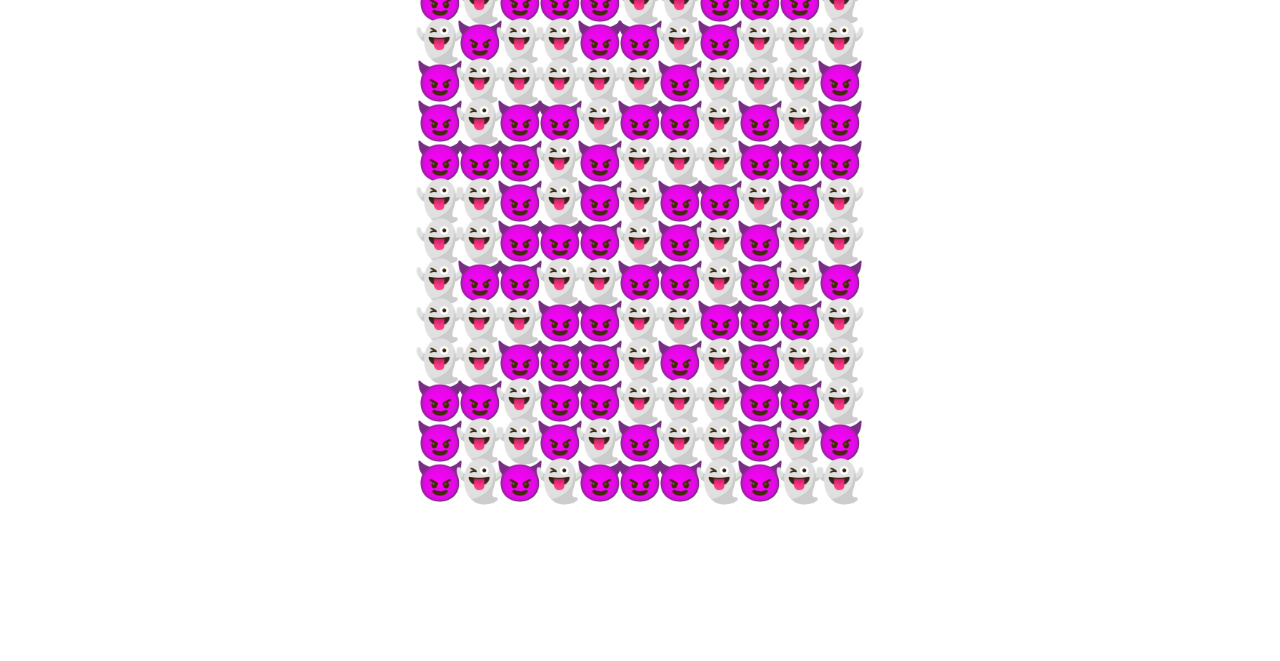
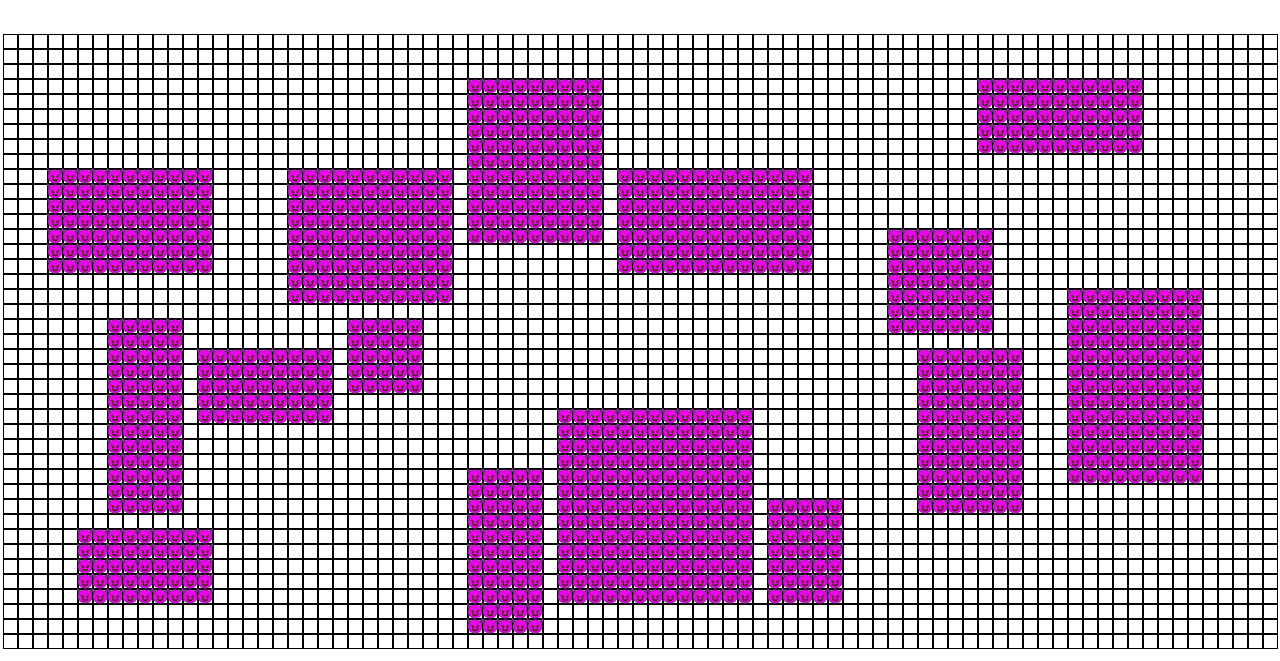
Before and after one commit to ablakey/boardgames, a website built with Parcel: page src/index.html in a window 1280 px wide. Shown: the part 139-800 px from the top of the page. Built offline with nearby package versions, Linux system fonts and the light colour scheme.

Commit message:
assorted progress

```diff
--- /dev/null
+++ b/src/Rect.ts
@@ -0,0 +1,34 @@
+export class Rect {
+  width: number;
+  height: number;
+  x: number;
+  y: number;
+
+  constructor(width: number, height: number, x: number, y: number) {
+    this.width = width;
+    this.height = height;
+    this.x = x;
+    this.y = y;
+  }
+
+  get xMax() {
+    return this.x + this.width;
+  }
+
+  get yMax() {
+    return this.y + this.height;
+  }
+
+  hasCollision(rect: Rect, buffer = 0) {
+    return !(
+      this.xMax < rect.x - buffer ||
+      this.yMax < rect.y - buffer ||
+      this.x - buffer > rect.xMax ||
+      this.y - buffer > rect.yMax
+    );
+  }
+
+  contains(rect: Rect): boolean {
+    return rect.x >= this.x && rect.xMax <= this.xMax && rect.y >= this.y && rect.yMax <= this.yMax;
+  }
+}
--- /dev/null
+++ b/src/World.ts
@@ -0,0 +1,52 @@
+import { Rect } from "./Rect";
+import { randInt } from "./utils";
+
+const MAX_ROOM_ITERATIONS = 10000;
+
+type WorldOptions = {
+  width: number;
+  height: number;
+  maxEccentricity: number;
+  minRoomSize: number;
+  maxRoomSize: number;
+  maxRoomCount: number;
+};
+
+export class World {
+  rooms: Rect[] = [];
+  opts: WorldOptions;
+
+  constructor(opts: WorldOptions) {
+    this.opts = opts;
+
+    // Generate rooms.
+    for (let n = 0; n < MAX_ROOM_ITERATIONS; n++) {
+      this.tryBuildRoom();
+      if (this.rooms.length >= this.opts.maxRoomCount) {
+        break;
+      }
+    }
+  }
+
+  private tryBuildRoom() {
+    const width = randInt(this.opts.minRoomSize, this.opts.maxRoomSize, true);
+    const height = randInt(this.opts.minRoomSize, this.opts.maxRoomSize, true);
+
+    console.log(width, height);
+
+    const x = randInt(0, this.opts.width - width, true);
+    const y = randInt(0, this.opts.height - height, true);
+
+    const room = new Rect(width, height, x, y);
+
+    for (let n = 0; n < this.rooms.length; n++) {
+      if (this.rooms[n].hasCollision(room)) {
+        console.log("collided");
+        return false;
+      }
+    }
+
+    this.rooms.push(room);
+    return true;
+  }
+}
--- a/src/grid.ts
+++ b/src/grid.ts
@@ -1,21 +1,22 @@
+import { Rect } from "./Rect";
 import { assert, pickRandom } from "./utils";
 
 export type Point = { x: number; y: number };
 
-const CELL_SIZE = 40;
+export class Grid<Tile extends string> extends Rect {
+  cells: { outer: HTMLDivElement; inner: HTMLDivElement }[] = [];
+  tokens: readonly Tile[];
+  cellSize: number;
 
-export class Grid<Token extends string> {
-  width: number;
-  height: number;
-  cells: { outer: HTMLDivElement; inner: HTMLDivElement }[] = [];
-  tokens: Token[];
-
-  constructor(opts: { onClick: (point: Point, value: Token | null) => void; tokens: Token[] }) {
-    this.tokens = opts.tokens;
-
+  constructor(opts: {
+    onClick?: (point: Point, value: Tile | null) => void;
+    tokens: readonly Tile[];
+    cellSize: number;
+  }) {
     // Hack to make the grid on iOS devices not get covered up by the bottom bar.
-    // const vh = window.innerHeight * 0.01;
-    // document.documentElement.style.setProperty("--vh", `${vh}px`);
+    const vh = window.innerHeight * 0.01;
+    document.documentElement.style.setProperty("--vh", `${vh}px`);
+    document.documentElement.style.setProperty("--cellsize", `${opts.cellSize}px`);
 
     // Get the body and grid, calculate how many cells should exist.
     const gridContainer = document.querySelector<HTMLDivElement>(".gridcontainer");
@@ -24,30 +25,37 @@ export class Grid<Token extends string> {
     const grid = document.querySelector<HTMLDivElement>(".grid");
     assert(grid);
 
-    console.log(gridContainer.offsetWidth, gridContainer.offsetHeight);
+    const width = Math.floor(gridContainer.offsetWidth / opts.cellSize);
+    const height = Math.floor(gridContainer.offsetHeight / opts.cellSize);
+    super(width, height, 0, 0);
 
-    this.width = Math.floor(gridContainer.offsetWidth / CELL_SIZE);
-    this.height = Math.floor(gridContainer.offsetHeight / CELL_SIZE);
-
-    // Make sure there's always an odd number of cells (for games with a centered token).
+    // Make sure there's always an odd number of cells (for games with a centered tile).
     if (this.width % 2 === 0) {
       this.width -= 1;
-      gridContainer.style.paddingLeft = `${CELL_SIZE / 2}px`;
-      gridContainer.style.paddingRight = `${CELL_SIZE / 2}px`;
+      gridContainer.style.paddingLeft = `${opts.cellSize / 2}px`;
+      gridContainer.style.paddingRight = `${opts.cellSize / 2}px`;
+    }
+
+    if (this.height % 2 === 0) {
+      this.height -= 1;
+      gridContainer.style.paddingTop = `${opts.cellSize / 2}px`;
+      gridContainer.style.paddingBottom = `${opts.cellSize / 2}px`;
     }
 
     // Build all the elements as a fragment to be appended in one operation.
     const fragment = document.createDocumentFragment();
 
-    console.log(this.width, this.height, this.width * this.height);
     for (let n = 0; n < this.width * this.height; n++) {
       const outer = document.createElement("div");
       outer.className = "outer";
-      outer.onclick = () => {
-        const x = n % this.width;
-        const y = this.height - Math.floor(n / this.width) - 1;
-        opts.onClick({ x, y }, null);
-      };
+
+      if (opts.onClick !== undefined) {
+        outer.onclick = () => {
+          const x = n % this.width;
+          const y = this.height - Math.floor(n / this.width) - 1;
+          opts.onClick!({ x, y }, null);
+        };
+      }
 
       const inner = document.createElement("div");
       inner.className = "inner";
@@ -58,12 +66,14 @@ export class Grid<Token extends string> {
       this.cells.push({ inner, outer });
     }
 
-    console.log(this.cells.length);
     grid.appendChild(fragment);
 
     // Absolutely size the grid so that it doesn't reshape if window resizes.
-    // grid.style.width = grid.offsetWidth.toString();
-    // grid.style.height = grid.offsetHeight.toString();
+    gridContainer.style.width = gridContainer.offsetWidth.toString();
+    gridContainer.style.height = gridContainer.offsetHeight.toString();
+
+    this.tokens = opts.tokens;
+    this.cellSize = opts.cellSize;
   }
 
   private getCell(point: Point) {
@@ -73,19 +83,19 @@ export class Grid<Token extends string> {
     return this.cells[this.width * this.height - this.width + point.x - point.y * this.width];
   }
 
-  public get(point: Point): Token | null {
-    return (this.getCell(point).inner.innerText || null) as Token | null;
+  get(point: Point): Tile | null {
+    return (this.getCell(point).inner.innerText || null) as Tile | null;
   }
 
-  public set(point: Point, token: Token) {
-    this.getCell(point).inner.innerText = token;
+  set(point: Point, tile: Tile) {
+    this.getCell(point).inner.innerText = tile;
   }
 
-  public setBg(point: Point, backgroundColor: string) {
+  setBg(point: Point, backgroundColor: string) {
     this.getCell(point).outer.style.backgroundColor = backgroundColor;
   }
 
-  public populateCells() {
+  populateCells() {
     this.cells.forEach((c) => {
       c.inner.innerText = pickRandom(this.tokens);
     });
@@ -95,7 +105,7 @@ export class Grid<Token extends string> {
    * Return a collection of all cells whose value is the same of `point`,
    * where they are touching `point` or any cell touched by point, recursively.
    */
-  public getContiguous(point: Point): { point: Point; value: Token | null }[] {
+  getContiguous(point: Point): { point: Point; value: Tile | null }[] {
     const self = this; // eslint-disable-line @typescript-eslint/no-this-alias
     const value = this.get(point);
     const matches = new Map<string, Point>();
@@ -125,4 +135,16 @@ export class Grid<Token extends string> {
 
     return Array.from(matches.values()).map((point) => ({ point, value: this.get(point) }));
   }
+
+  drawRect(rect: Rect, tile: Tile) {
+    if (!this.contains(rect)) {
+      throw new Error("Cannot draw rect. It does not fit on the grid.");
+    }
+
+    for (let y = rect.y; y < rect.yMax; y++) {
+      for (let x = rect.x; x < rect.xMax; x++) {
+        this.set({ x, y }, tile);
+      }
+    }
+  }
 }
--- a/src/index.html
+++ b/src/index.html
@@ -9,10 +9,10 @@
   </head>
   <body>
     <div class="parent">
+      <div class="ui"></div>
       <div class="gridcontainer">
         <div class="grid"></div>
       </div>
-      <div class="ui"></div>
     </div>
     <link rel="stylesheet" href="./style.css" type="text/css" />
     <script type="module" src="index.ts"></script>
--- a/src/index.ts
+++ b/src/index.ts
@@ -1,16 +1,26 @@
-import { Grid, Point } from "./grid";
+import { Grid } from "./grid";
+import { World } from "./World";
 
 // const tokens = ["😈", "👻", "🎃", "🧟"];
-const tokens = ["😈", "👻"];
+const tokens = ["😈", "👻"] as const;
 
 function main() {
-  function onClick(point: Point) {
-    const contiguous = grid.getContiguous(point);
-    contiguous.forEach((c) => grid.setBg(c.point, "cyan"));
-  }
+  // function onClick(point: Point) {
+  //   const contiguous = grid.getContiguous(point);
+  //   contiguous.forEach((c) => grid.setBg(c.point, "cyan"));
+  // }
 
-  const grid = new Grid({ onClick, tokens });
-  grid.populateCells();
+  const grid = new Grid({ tokens, cellSize: 15 });
+
+  const world = new World({
+    width: grid.width,
+    height: grid.height,
+    minRoomSize: 5,
+    maxRoomSize: 13,
+    maxEccentricity: 7,
+    maxRoomCount: 15,
+  });
+  world.rooms.forEach((r) => grid.drawRect(r, "😈"));
 }
 
 window.onload = main;
--- a/src/style.css
+++ b/src/style.css
@@ -18,7 +18,7 @@ body {
 }
 
 .parent {
-  max-width: 480px;
+  /* max-width: 480px; */
   width: 100%;
   height: 100%;
   display: flex;
@@ -35,8 +35,8 @@ body {
 .grid {
   width: 100%;
   display: grid;
-  grid-template-columns: repeat(auto-fill, 40px);
-  grid-auto-rows: 40px;
+  grid-template-columns: repeat(auto-fill, var(--cellsize));
+  grid-auto-rows: var(--cellsize);
   justify-content: center;
 }
 
@@ -46,11 +46,12 @@ body {
 }
 
 .outer {
+  border: 1px solid black;
   display: flex;
   align-items: center;
   justify-content: center;
 }
 
 .inner {
-  font-size: 40px;
+  font-size: var(--cellsize);
 }
--- a/src/utils.ts
+++ b/src/utils.ts
@@ -4,7 +4,19 @@ export function assert(condition: any): asserts condition {
   }
 }
 
-export function pickRandom<T>(items: T[]) {
+export function pickRandom<T>(items: readonly T[]) {
   const x = Math.floor(Math.random() * items.length);
   return items[x];
 }
+
+export function randInt(min = 0, max = Number.POSITIVE_INFINITY, oddOnly = false): number {
+  min = Math.ceil(min);
+  max = Math.floor(max);
+  const value = Math.floor(Math.random() * (max - min + 1)) + min;
+
+  if (oddOnly && value % 2 === 0) {
+    return randInt(min, max, oddOnly);
+  }
+
+  return value;
+}
--- a/tsconfig.json
+++ b/tsconfig.json
@@ -1,5 +1,6 @@
 {
     "compilerOptions": {
+        "target": "ES6",
         "lib": ["ESNext", "DOM"],
         "strict": true,
     }
```
